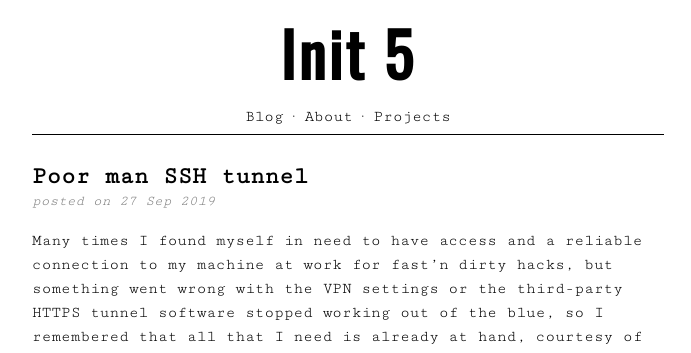
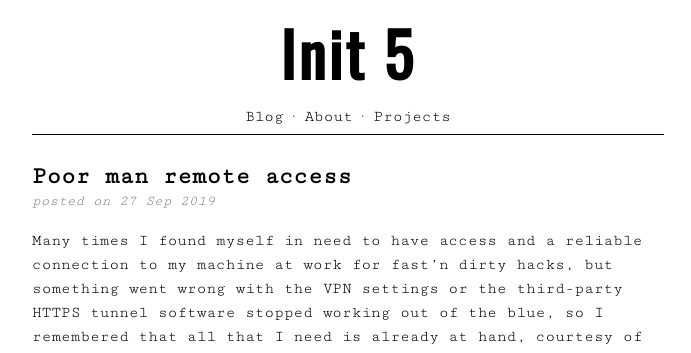
Before and after one commit to codepr/codepr.github.io, a Jekyll site: the page built from _posts/2019-09-27-poor-men-ssh-tunnel.md, in a window 1280 px wide. Shown: the top 353 px of the page, without its empty margins (292-983 px from the left). Built offline with Jekyll 4.4.1, drawn with Linux system fonts in a browser that asks for light colours.

Commit message:
Update title ssh post

```diff
--- a/_posts/2019-09-27-poor-men-ssh-tunnel.md
+++ b/_posts/2019-09-27-poor-men-ssh-tunnel.md
@@ -1,6 +1,6 @@
 ---
 layout: post
-title: "Poor man SSH tunnel"
+title: "Poor man remote access"
 description: "Simple SSH trick to open a tunnel"
 categories: bash devops
 ---
```
